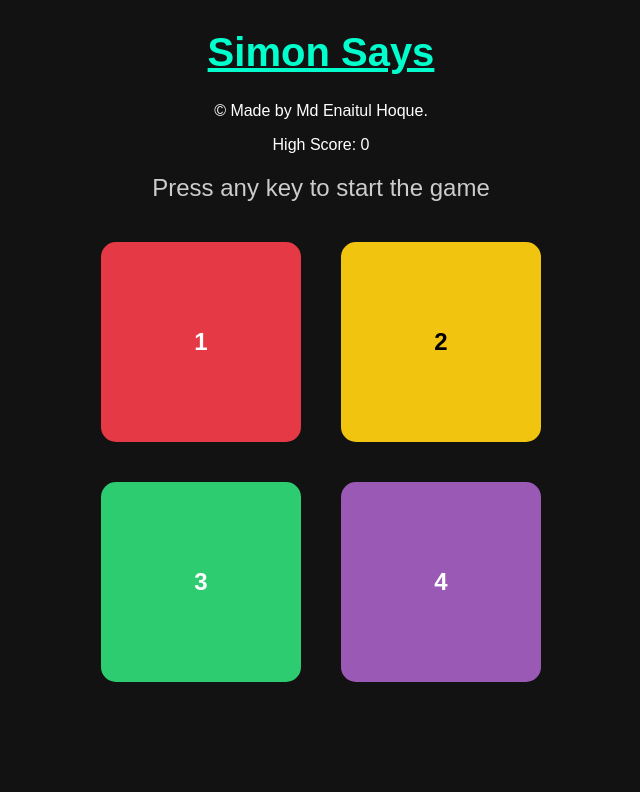
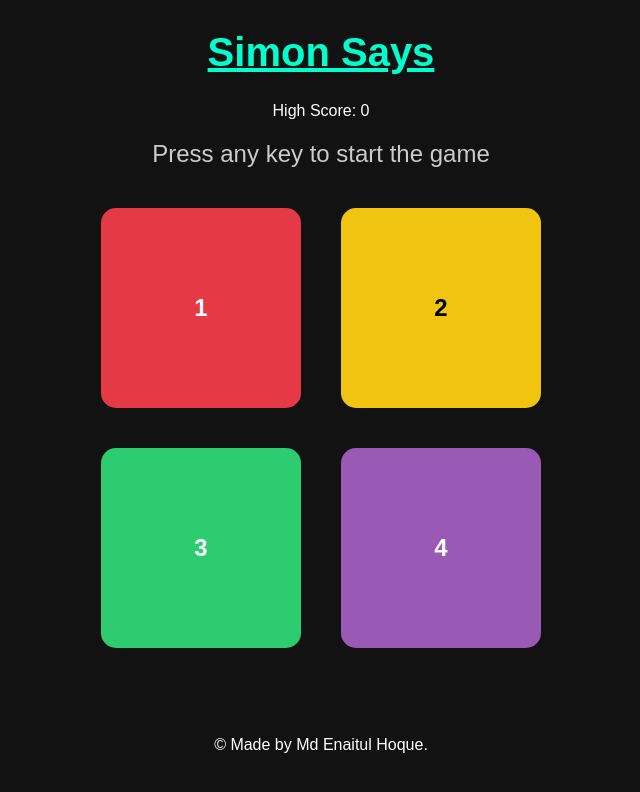
Before and after one commit to enaitul/Simonsays-game-js, a plain HTML site: page index.html in a window 1280 px wide. Shown: the whole page, without its empty margins (319-959 px from the left). Drawn offline with Linux system fonts and the light colour scheme.

Commit message:
Update index.html

```diff
--- a/index.html
+++ b/index.html
@@ -9,8 +9,8 @@
 <body>
 
   <h1><u>Simon Says</u></h1>
-  <p>&copy; Made by Md Enaitul Hoque.</p>
-  <p id="high-score">High Score: 0</p>
+
+  <div id="high-score" class="high-score">High Score: 0</div>
 
   <h2>Press any key to start the game</h2>
 
@@ -24,6 +24,8 @@
       <div class="btn purple" id="purple">4</div>
     </div>
   </div>
+  <br><br><br><br>
+  <footer><p>&copy; Made by Md Enaitul Hoque.</p></footer>
 
   <script src="app.js"></script>
 </body>
```
